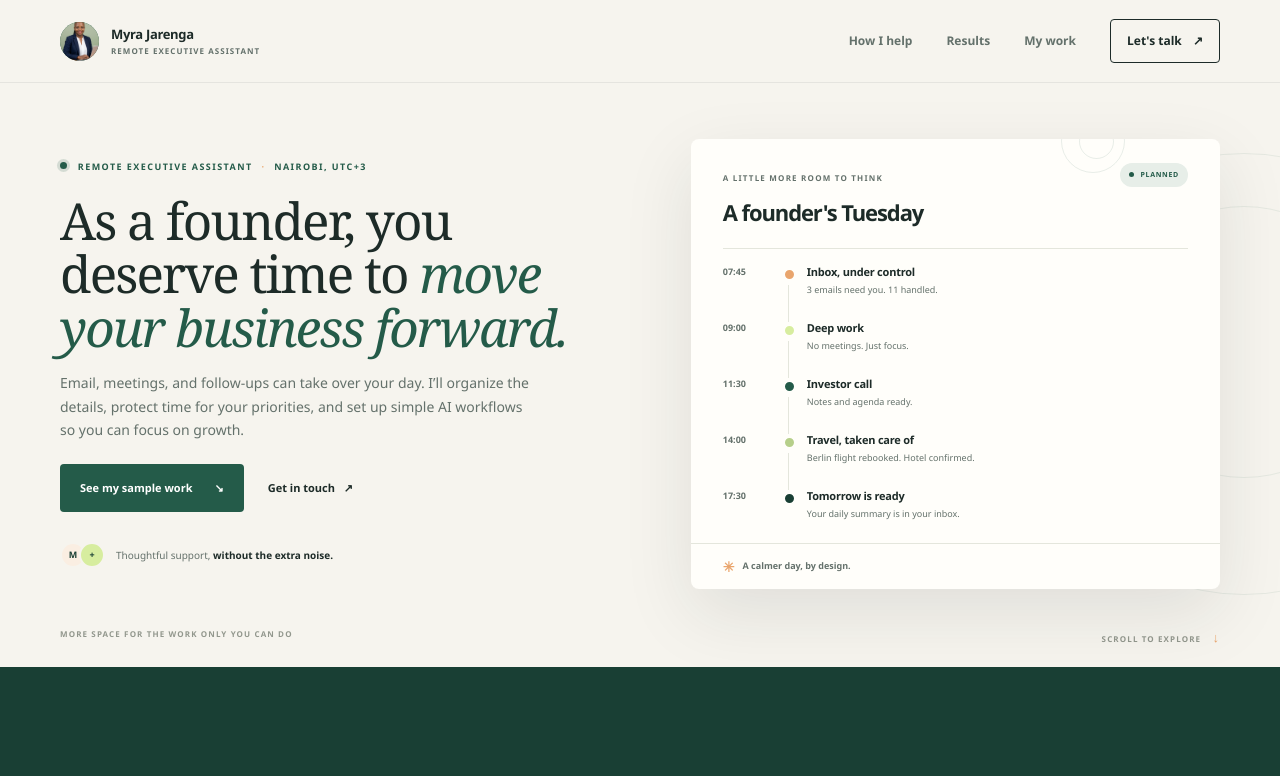
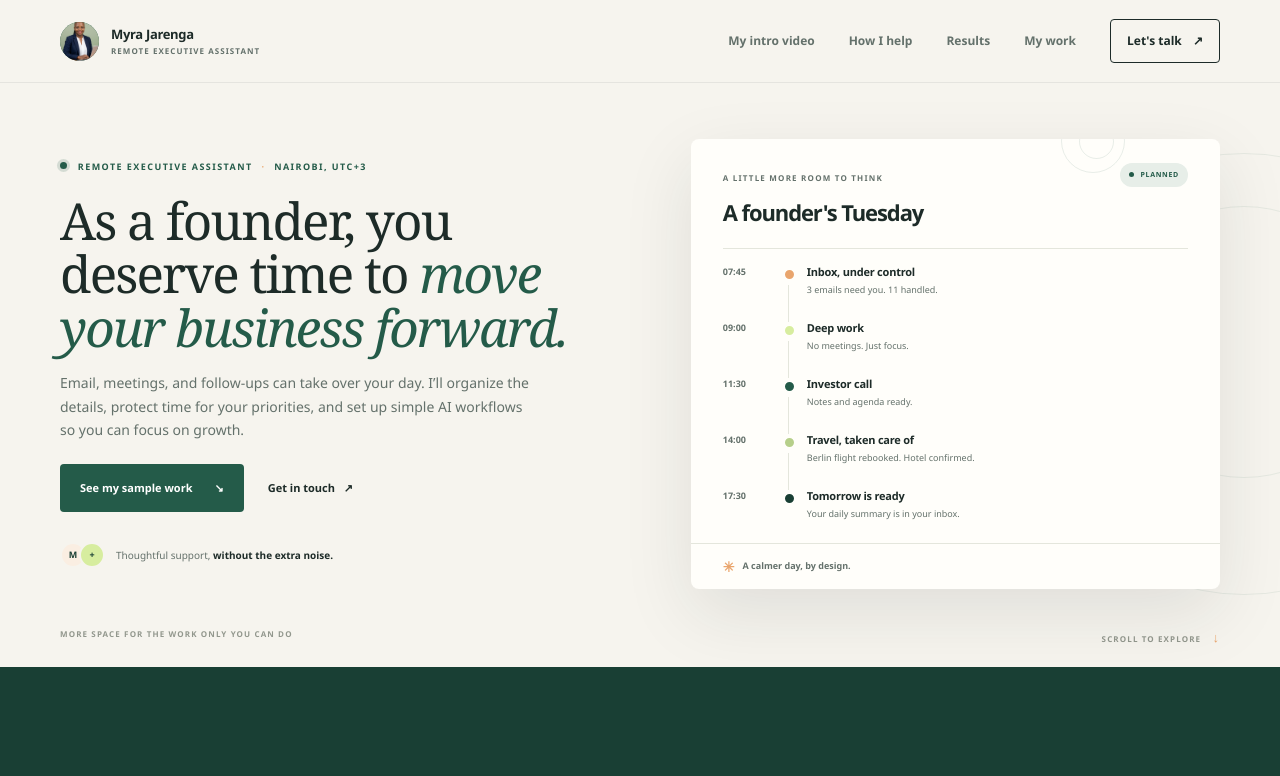
Before and after one commit to myrajarenga/VIrtual-Assitant-Portfolio, a plain HTML site: page index.html in a window 1280 px wide. Shown: the top 776 px of the page. Drawn offline with Linux system fonts and the light colour scheme.

Commit message:
Add intro video navigation link
Co-authored-by: Copilot <223556219+Copilot@users.noreply.github.com>

```diff
--- a/index.html
+++ b/index.html
@@ -30,6 +30,7 @@
           <span></span><span></span>
         </button>
         <nav class="primary-nav" id="primary-nav" aria-label="Main navigation">
+          <a href="#video">My intro video</a>
           <a href="#how">How I help</a>
           <a href="#proof">Results</a>
           <a href="#samples">My work</a>
```
